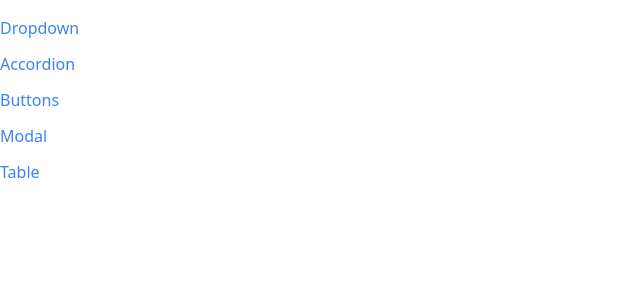
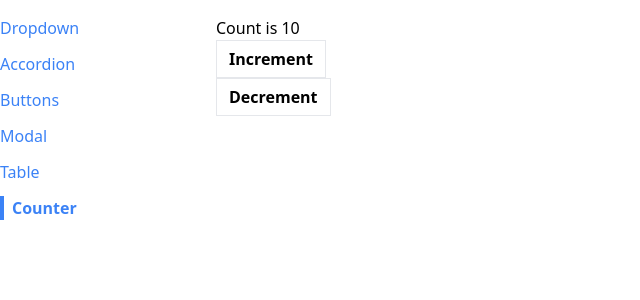
Before and after one commit to ClaytonDewey/react-comps, a React (Create React App) app: page /counter in a window 1280 px wide. Shown: the top 300 px of the page, without its empty margins (0-640 px from the left). Built offline with nearby package versions, Linux system fonts and the light colour scheme.

Commit message:
Create custom hooks

```diff
--- a/src/App.js
+++ b/src/App.js
@@ -5,6 +5,7 @@ import DropdownPage from './components/pages/DropdownPage';
 import ButtonPage from './components/pages/ButtonPage';
 import ModalPage from './components/pages/ModalPage';
 import TablePage from './components/pages/TablePage';
+import CounterPage from './components/pages/CounterPage';
 
 const App = () => {
   return (
@@ -26,6 +27,9 @@ const App = () => {
         <Route path='/table'>
           <TablePage />
         </Route>
+        <Route path='/counter'>
+          <CounterPage initialCount={10} />
+        </Route>
       </div>
     </div>
   );
--- a/src/components/Link.js
+++ b/src/components/Link.js
@@ -1,5 +1,5 @@
 import classNames from 'classnames';
-import useNavigation from '../hooks/useNavigation';
+import useNavigation from '../hooks/use-navigation';
 
 const Link = ({ to, children, className, activeClassName }) => {
   const { navigate, currentPath } = useNavigation();
--- a/src/components/Route.js
+++ b/src/components/Route.js
@@ -1,4 +1,4 @@
-import useNavigation from '../hooks/useNavigation';
+import useNavigation from '../hooks/use-navigation';
 
 function Route({ path, children }) {
   const { currentPath } = useNavigation();
--- a/src/components/Sidebar.js
+++ b/src/components/Sidebar.js
@@ -7,6 +7,7 @@ const Sidebar = () => {
     { label: 'Buttons', path: '/buttons' },
     { label: 'Modal', path: '/modal' },
     { label: 'Table', path: '/table' },
+    { label: 'Counter', path: '/counter' },
   ];
 
   const renderedLinks = links.map((link) => {
--- a/src/components/SortableTable.js
+++ b/src/components/SortableTable.js
@@ -1,31 +1,13 @@
-import { useState } from 'react';
 import Table from './Table';
 import { GoArrowSmallDown, GoArrowSmallUp } from 'react-icons/go';
+import useSort from '../hooks/use-sort';
 
 const SortableTable = (props) => {
-  const [sortOrder, setSortOrder] = useState(null);
-  const [sortBy, setSortBy] = useState(null);
-
   const { config, data } = props;
-
-  const handleClick = (label) => {
-    if (sortBy && label !== sortBy) {
-      setSortOrder('asc');
-      setSortBy(label);
-      return;
-    }
-
-    if (sortOrder === null) {
-      setSortOrder('asc');
-      setSortBy(label);
-    } else if (sortOrder === 'asc') {
-      setSortOrder('desc');
-      setSortBy(label);
-    } else if (sortOrder === 'desc') {
-      setSortOrder(null);
-      setSortBy(null);
-    }
-  };
+  const { sortBy, sortOrder, sortedData, setSortColumn } = useSort(
+    data,
+    config
+  );
 
   const updatedConfig = config.map((column) => {
     if (!column.sortValue) {
@@ -37,7 +19,7 @@ const SortableTable = (props) => {
       header: () => (
         <th
           className='cursor-pointer hover:bg-gray-100'
-          onClick={() => handleClick(column.label)}>
+          onClick={() => setSortColumn(column.label)}>
           <div className='flex items-center'>
             {getIcons(column.label, sortBy, sortOrder)}
             {column.label}
@@ -46,26 +28,6 @@ const SortableTable = (props) => {
       ),
     };
   });
-
-  // Only sort data if sortOrder && sortBy are not null
-  // Make a copy of the 'data' prop
-  // Find the correct sortValue function and use it for sorting
-  let sortedData = data;
-  if (sortOrder && sortBy) {
-    const { sortValue } = config.find((column) => column.label === sortBy);
-    sortedData = [...data].sort((a, b) => {
-      const valueA = sortValue(a);
-      const valueB = sortValue(b);
-
-      const reverseOrder = sortOrder === 'asc' ? 1 : -1;
-
-      if (typeof valueA === 'string') {
-        return valueA.localeCompare(valueB) * reverseOrder;
-      } else {
-        return (valueA - valueB) * reverseOrder;
-      }
-    });
-  }
 
   return (
     <div>
--- /dev/null
+++ b/src/components/pages/CounterPage.js
@@ -0,0 +1,15 @@
+import Button from '../Button';
+import useCounter from '../../hooks/use-counter';
+
+const CounterPage = ({ initialCount }) => {
+  const { count, increment, decrement } = useCounter(initialCount);
+
+  return (
+    <div>
+      <h1>Count is {count}</h1>
+      <Button onClick={increment}>Increment</Button>
+      <Button onClick={decrement}>Decrement</Button>
+    </div>
+  );
+};
+export default CounterPage;
--- /dev/null
+++ b/src/hooks/use-counter.js
@@ -0,0 +1,27 @@
+import { useEffect, useState } from 'react';
+
+function useCounter(initialCount) {
+  const [count, setCount] = useState(initialCount);
+
+  useEffect(() => {
+    console.log(count);
+  }, [count]);
+
+  const increment = () => {
+    setCount(count + 1);
+  };
+
+  const decrement = () => {
+    if (count === 0) return;
+
+    setCount(count - 1);
+  };
+
+  return {
+    count,
+    increment,
+    decrement,
+  };
+}
+
+export default useCounter;
--- /dev/null
+++ b/src/hooks/use-sort.js
@@ -0,0 +1,49 @@
+import { useState } from 'react';
+
+function useSort(data, config) {
+  const [sortOrder, setSortOrder] = useState(null);
+  const [sortBy, setSortBy] = useState(null);
+
+  const setSortColumn = (label) => {
+    if (sortBy && label !== sortBy) {
+      setSortOrder('asc');
+      setSortBy(label);
+      return;
+    }
+
+    if (sortOrder === null) {
+      setSortOrder('asc');
+      setSortBy(label);
+    } else if (sortOrder === 'asc') {
+      setSortOrder('desc');
+      setSortBy(label);
+    } else if (sortOrder === 'desc') {
+      setSortOrder(null);
+      setSortBy(null);
+    }
+  };
+
+  // Only sort data if sortOrder && sortBy are not null
+  // Make a copy of the 'data' prop
+  // Find the correct sortValue function and use it for sorting
+  let sortedData = data;
+  if (sortOrder && sortBy) {
+    const { sortValue } = config.find((column) => column.label === sortBy);
+    sortedData = [...data].sort((a, b) => {
+      const valueA = sortValue(a);
+      const valueB = sortValue(b);
+
+      const reverseOrder = sortOrder === 'asc' ? 1 : -1;
+
+      if (typeof valueA === 'string') {
+        return valueA.localeCompare(valueB) * reverseOrder;
+      } else {
+        return (valueA - valueB) * reverseOrder;
+      }
+    });
+  }
+
+  return { sortOrder, sortBy, sortedData, setSortColumn };
+}
+
+export default useSort;
```
Also changed, not shown: src/hooks/use-navigation.js (renamed from src/hooks/useNavigation.js).
